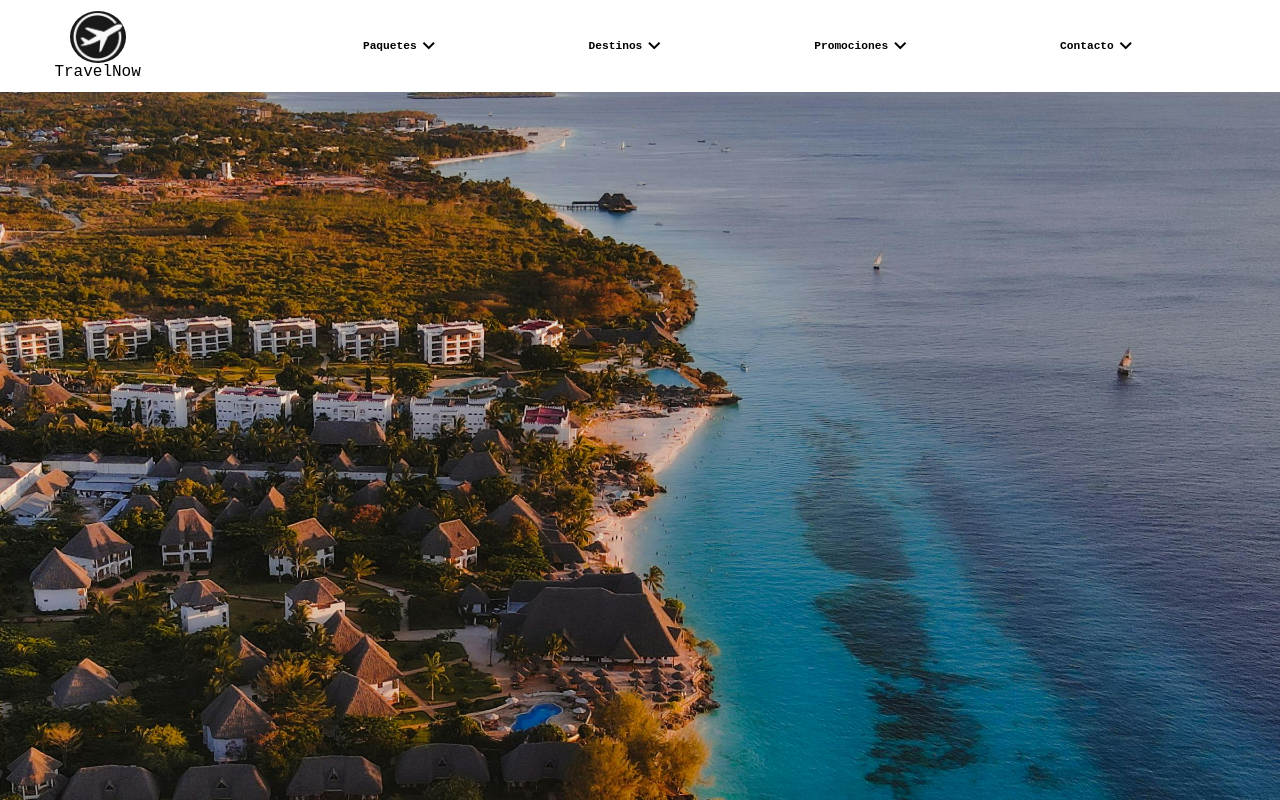
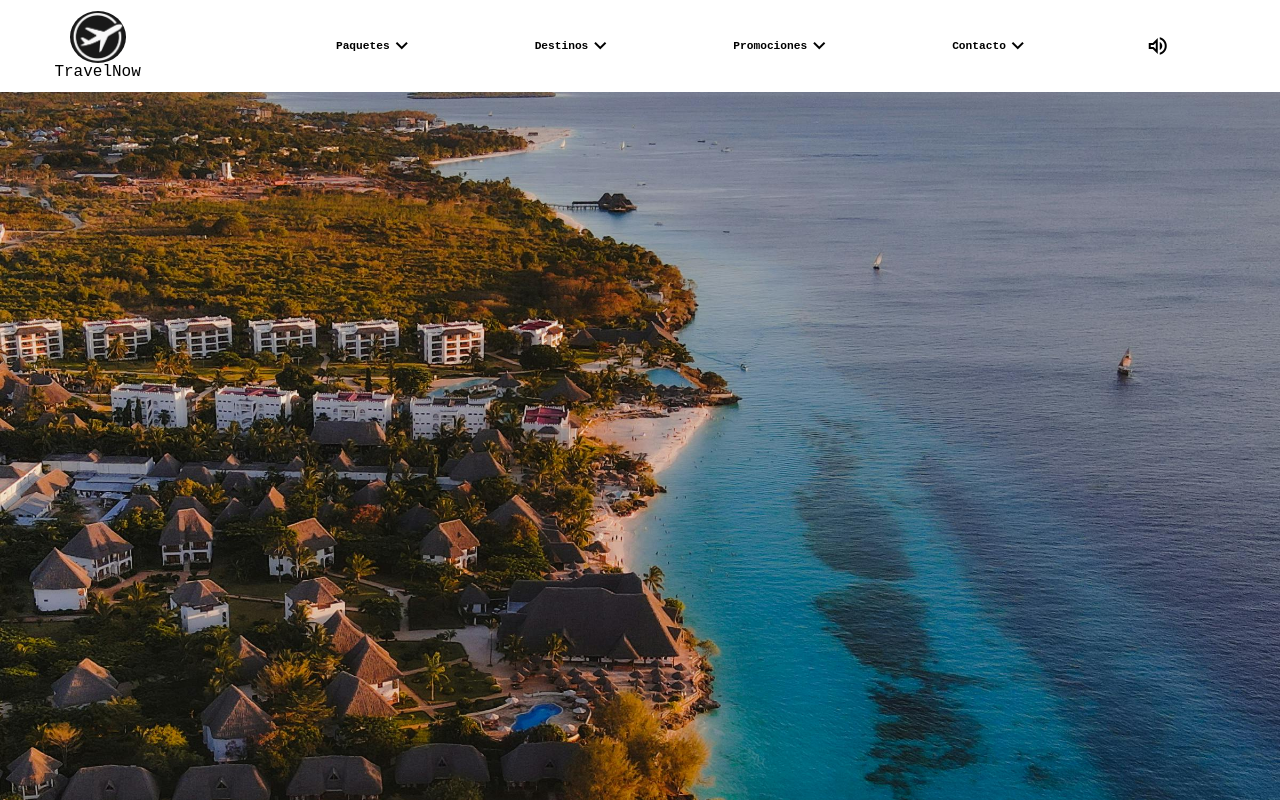
Before and after one commit to FedeLupianez/TravelNow, a plain HTML site: page Frontend/index.html in a window 1280 px wide. Shown: the top 800 px of the page. Drawn offline with nearby package versions, Linux system fonts and the light colour scheme; no server answers; a web font is replaced by a local one.

Commit message:
Agrego una música de fondo que se puede mutear y además arreglo el problema de los paths globales

```diff
--- a/Frontend/components/footer.js
+++ b/Frontend/components/footer.js
@@ -28,7 +28,7 @@ class Footer extends HTMLElement {
             </div>
             <div id="footer-logo"
                style="display: flex; align-items: center; justify-content: center; flex-direction: column;">
-               <img src="/img/logo.png" id="logo" alt="logo" style="border-radius: 100%; width: 10rem; height: auto;"></img>
+               <img src="/Frontend/img/logo.png" id="logo" alt="logo" style="border-radius: 100%; width: 10rem; height: auto;"></img>
                <span>TravelNow</span>
             </div>
          </footer>
--- a/Frontend/components/header.js
+++ b/Frontend/components/header.js
@@ -8,31 +8,36 @@ class Header extends HTMLElement {
       this.innerHTML = `
          <nav id="nav-container">
             <div id="logo">
-               <img src="/img/logo.png" id="logo" alt="logo" ></img>
+               <img src="/Frontend/img/logo.png" id="logo" alt="logo" ></img>
                <span>TravelNow</span>
             </div>
 
             <div id="nav-center">
-               <a href="/index.html" class="link_span">Paquetes
+               <a href="/Frontend/index.html" class="link_span">Paquetes
                   <span class="material-symbols-outlined">
                      keyboard_arrow_down
                   </span>
                </a>
-               <a href="/index.html" class="link_span">Destinos
+               <a href="/Frontend/index.html" class="link_span">Destinos
                   <span class="material-symbols-outlined">
                      keyboard_arrow_down
                   </span>
                </a>
-               <a href="/index.html" class="link_span">Promociones
+               <a href="/Frontend/index.html" class="link_span">Promociones
                   <span class="material-symbols-outlined">
                      keyboard_arrow_down
                   </span>
                </a>
-               <a href="routes/contact.html" target="_self" class="link_span">Contacto
+               <a href="/Frontend/routes/contact.html" target="_self" class="link_span">Contacto
                   <span class="material-symbols-outlined">
                      keyboard_arrow_down
                   </span>
                </a>
+               <button id="mute_volume">
+                  <span class="material-symbols-outlined" id="volume_icon">
+                     volume_up
+                  </span>
+               </button>
             </div>
          </nav>
       `
--- a/Frontend/index.html
+++ b/Frontend/index.html
@@ -19,6 +19,9 @@
 <body>
    <header-nav></header-nav>
    <img src="img/background.jpg" id="landing-image" />
+   <audio id="audio" autoplay>
+      <source src="assets/background_music.mp3" type="audio/mpeg">
+   </audio>
 
    <main>
       <span class="title">
@@ -47,6 +50,7 @@
    <script src="components/header.js"></script>
    <script src="components/footer.js"></script>
    <script src="components/spot_modal.js"></script>
+   <script src="scripts/music_control.js"></script>
    <script src="app.js"></script>
 </body>
 
--- /dev/null
+++ b/Frontend/scripts/music_control.js
@@ -0,0 +1,14 @@
+const audio = document.getElementById("audio");
+const mute_button = document.getElementById("mute_volume");
+const icon = document.getElementById("volume_icon");
+audio.volume = 0.2
+
+mute_button.addEventListener("click", () => {
+   if (audio.volume > 0) {
+      audio.volume = 0;
+      icon.innerHTML = "volume_off";
+   } else {
+      audio.volume = 0.2;
+      icon.innerHTML = "volume_up";
+   }
+})
--- a/Frontend/styles/header.css
+++ b/Frontend/styles/header.css
@@ -60,6 +60,20 @@ nav {
    border-bottom: 1px solid black;
 }
 
+#mute_volume {
+   width: 1rem;
+   height: 1rem;
+   display: flex;
+   align-items: center;
+   justify-content: center;
+   color: black;
+   cursor: pointer;
+   font-size: 1.5rem;
+   border: none;
+   background-color: transparent;
+
+}
+
 .logo-hidden {
    #logo img {
       animation: logo_hidden 0.3s forwards;
```
Also changed, not shown: Frontend/routes/contact.html (+4 -0 lines), Frontend/app.js (indentation only), 1 other file.
